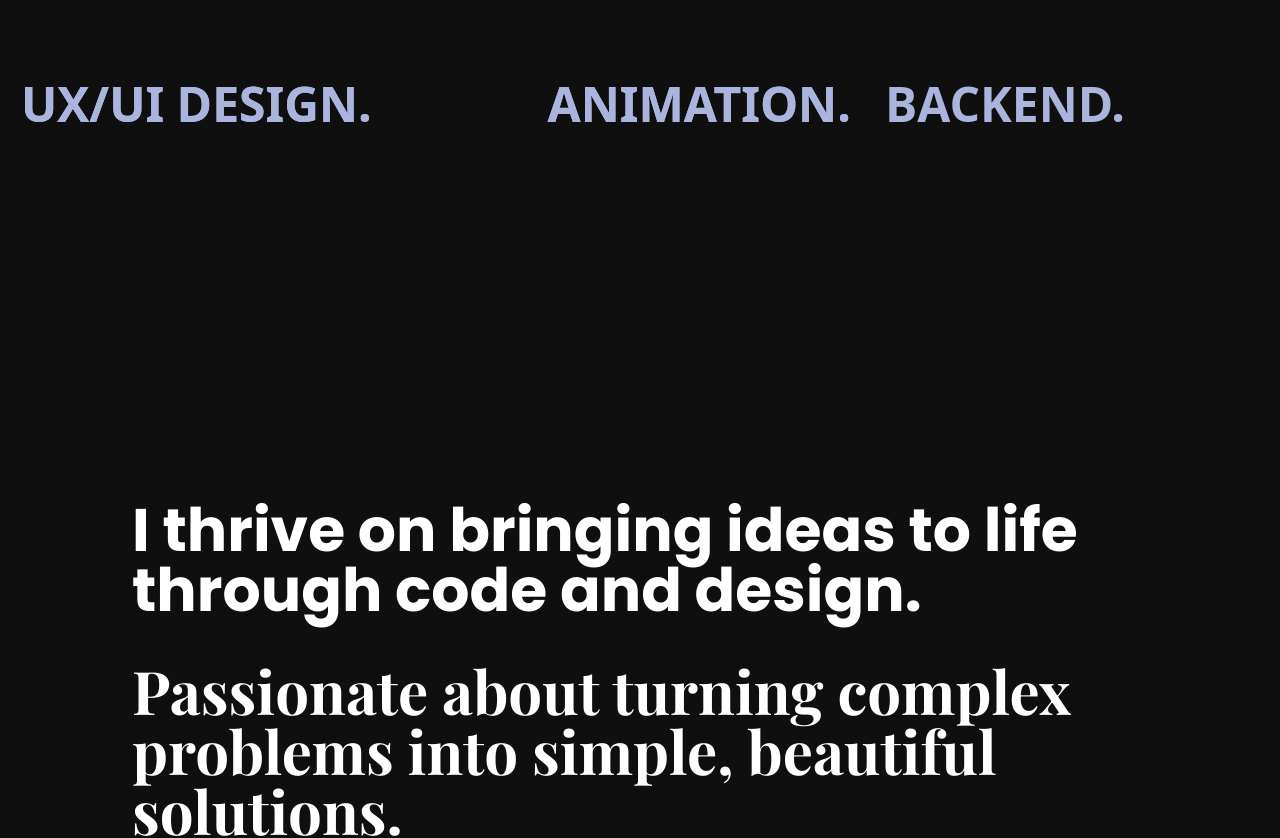
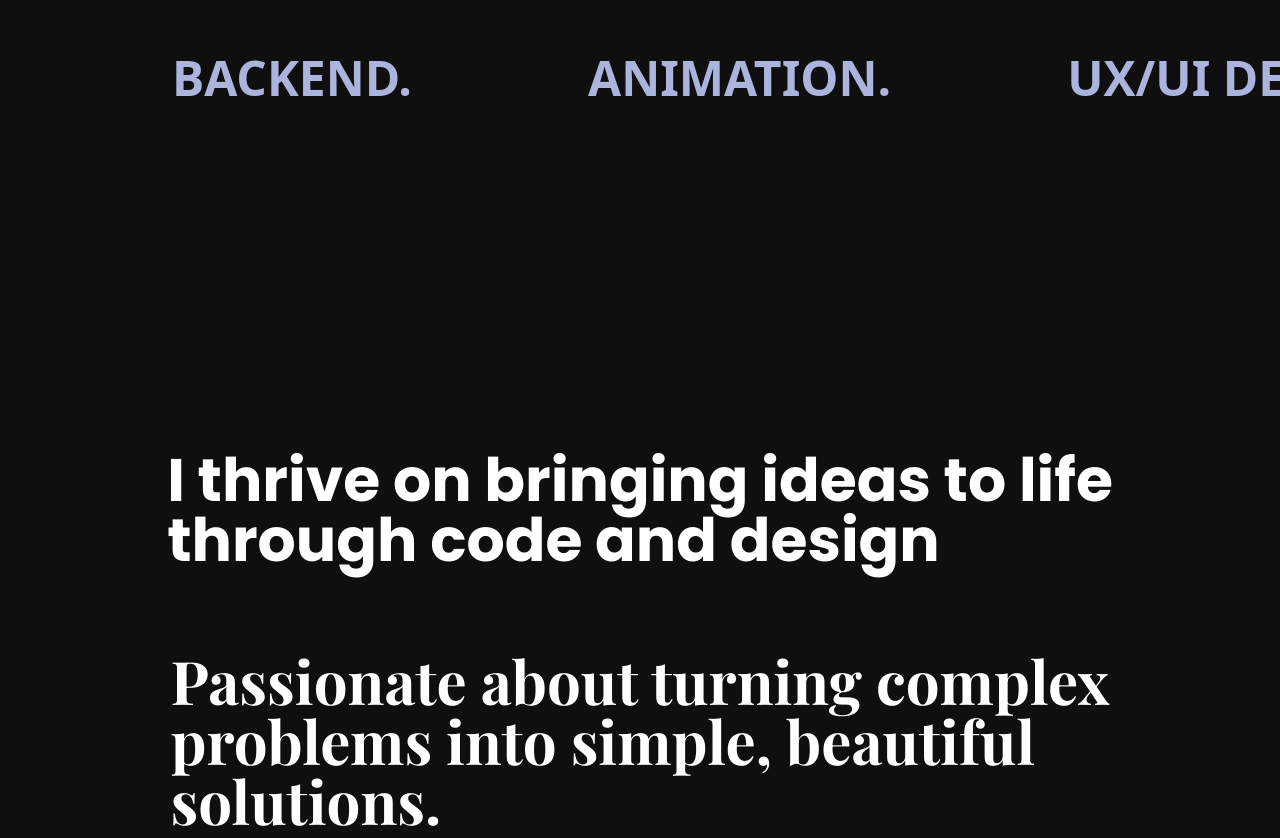
Before and after one commit to SKina-333/Devfolio, a React (Vite) app: page / in a window 1280 px wide. Shown: the part 640-1478 px from the top of the page. Built offline with nearby package versions, Linux system fonts and the light colour scheme; a web font is replaced by a local one.

Commit message:
added  some animation and fix view port size issue

```diff
--- a/src/components/InputGroup.jsx
+++ b/src/components/InputGroup.jsx
@@ -9,8 +9,8 @@ export default function InputGroup({
   onChange,
 }) {
   return (
-    <div className="rounded-md bg-gray-100 px-3 pb-1.5 pt-2.5  focus-within:outline-white-600">
-      <label htmlFor={name} className="block mb-3 text-xs text-gray-800 font-bold">
+    <div className="rounded-md bg-gray-100 px-3 2xl:pb-1.5 2xl:pt-2.5 pb-1 pt-2  focus-within:outline-white-600">
+      <label htmlFor={name} className="block 2xl:mb-3 text-xs text-gray-800 font-bold">
         {labelName}
       </label>
       {type === "textarea" ? (
--- a/src/sections/AnimateSectionOne.jsx
+++ b/src/sections/AnimateSectionOne.jsx
@@ -1,24 +1,92 @@
 import React, { useRef } from "react";
-
+import { motion } from "framer-motion";
 
 export default function AnimateSectionOne() {
+  return (
+    <div className="h-screen flex flex-col gap-20 font-bold 2xl:text-8xl text-6xl p-28 items-center justify-center ">
+      <div id="textBoxOne" className="text-white  flex flex-col items-start ">
+        <div className="flex flex-col justify-center ">
+          <motion.div className="relative w-full ">
+            <motion.p
+              initial={{ rotateX: 0, opacity: 1 }}
+              whileInView={{ rotateX: 90, opacity: 0 }}
+              viewport={{ once: true }}
+              transition={{ duration: 0.5, ease: "linear" }}
+              className="font-Poppins   text-nowrap origin-top"
+            >
+              I thrive on bringing ideas to life
+            </motion.p>
+            <motion.p
+              initial={{ rotateX: -100 }}
+              whileInView={{ rotateX: 0 }}
+              viewport={{ once: true }}
+              transition={{ duration: 0.5, ease: "linear", delay: 0.2 }}
+              className="font-Poppins absolute top-0  text-nowrap origin-bottom"
+            >
+              I thrive on bringing ideas to life
+            </motion.p>
+          </motion.div>
 
-  return (
-    <div
-
-      className="h-screen flex flex-col font-bold text-6xl p-28"
-    >
-      <div id="textBoxOne" className="text-white h-1/2 flex flex-row items-end justify-center">
-        <p className="font-Poppins p-5">
-          I thrive on bringing ideas to life through code and design.
-        </p>
+          <motion.div
+            initial={{ opacity: 0 }}
+            whileInView={{ opacity: 1 }}
+            viewport={{ once: true }}
+            transition={{ duration: 1, ease: "linear" }}
+            className="relative w-full "
+          >
+            <motion.p
+              initial={{ rotateX: 0, opacity: 1 }}
+              whileInView={{ rotateX: 90, opacity: 0 }}
+              viewport={{ once: true }}
+              transition={{ duration: 0.5, ease: "linear", delay: 0.2 }}
+              className="font-Poppins   text-nowrap origin-top"
+            >
+              through code and design
+            </motion.p>
+            <motion.p
+              initial={{ rotateX: -100 }}
+              whileInView={{ rotateX: 0 }}
+              viewport={{ once: true }}
+              transition={{ duration: 0.5, ease: "linear", delay: 0.3 }}
+              className="font-Poppins absolute top-0  text-nowrap origin-bottom"
+            >
+              through code and design
+            </motion.p>
+          </motion.div>
+        </div>
       </div>
 
-      <div id="textBoxTwo" className="text-white h-1/2 flex flex-row items-start justify-center">
-        <p className="font-Playfair p-5">
-          Passionate about turning complex problems into simple, beautiful
+      <div
+        id="textBoxTwo"
+        className="text-white flex flex-col items-start justify-center "
+      >
+        <motion.p
+          initial={{ opacity: 0, x: -100 }}
+          whileInView={{ opacity: 1, x: 0 }}
+          transition={{ duration: 0.7, ease: "linear", delay: 1 }}
+          viewport={{ once: true }}
+          className="font-Playfair "
+        >
+          Passionate about turning complex
+        </motion.p>
+        <motion.p
+          initial={{ opacity: 0, x: 100 }}
+          whileInView={{ opacity: 1, x: 0, repeatCount:0 }}
+          transition={{ duration: 0.7, ease: "linear", delay: 1 }}
+          viewport={{ once: true }}
+          className="font-Playfair "
+        >
+          problems into simple, beautiful
+        </motion.p>
+        <motion.p
+          initial={{ opacity: 0, x: -100 }}
+          whileInView={{ opacity: 1, x: 0 }}
+          transition={{ duration: 0.7, ease: "linear", delay: 1 }}
+          viewport={{ once: true }}
+          className="font-Playfair"
+        >
           solutions.
-        </p>
+        </motion.p>
       </div>
     </div>
   );
--- a/src/sections/ContactSection.jsx
+++ b/src/sections/ContactSection.jsx
@@ -11,28 +11,28 @@ export default function ContactSection() {
       <h2 className="2xl:text-7xl text-6xl font-Poppins font-bold">Let's work together.</h2>
       <div className="flex flex-row gap-10 2xl:mt-36 mt-10 text-black">
         <div className="flex flex-col gap-8 font-Poppins">
-          <div className="h-[190px] w-[630px] bg-white rounded-2xl flex flex-col p-10 justify-center gap-10">
-            <div className="flex justify-center font-semibold text-2xl ">
+          <div className="2xl:h-[190px] 2xl:w-[630px] h-[130px] w-[420px] bg-white rounded-2xl flex flex-col 2xl:p-10 justify-center 2xl:gap-10 gap-5">
+            <div className="flex justify-center font-semibold 2xl:text-2xl text-md">
               53 Solsbury Cres, Keysborough VIC 3173
             </div>
-            <div className="flex flex-row justify-between px-9 font-semibold text-gray-700">
+            <div className="flex flex-row justify-between 2xl:px-9 px-12 font-semibold text-gray-700 2xl:text-md text-xs">
               <button >skprojx.devstack@gmail.com</button>
               <button>+61 481 776 611</button>
             </div>
           </div>
           <div className="flex flex-row gap-8">
-            <div className="h-[190px] w-[300px] rounded-2xl cursor-pointer bg-LinkedIn bg-cover"></div>
-            <div className="h-[190px] w-[300px] rounded-2xl cursor-pointer bg-Github bg-cover"></div>
+            <div className="2xl:h-[190px] 2xl:w-[300px] h-[100px] w-[197px] rounded-2xl cursor-pointer bg-LinkedIn 2xl:bg-cover bg-contain bg-no-repeat bg-center bg-[#2968B2]"></div>
+            <div className="2xl:h-[190px] 2xl:w-[300px] h-[100px] w-[200px] rounded-2xl cursor-pointer bg-Github 2xl:bg-cover bg-contain bg-no-repeat bg-center bg-[#1B2C3A]"></div>
           </div>
           <div className="flex flex-row gap-8">
-            <div className="h-[190px] w-[300px] rounded-2xl cursor-pointer bg-Discord bg-cover"></div>
-            <div className="h-[190px] w-[300px] rounded-2xl cursor-pointer bg-Whatapps bg-cover"></div>
+            <div className="2xl:h-[190px] 2xl:w-[300px] h-[100px] w-[200px] rounded-2xl cursor-pointer bg-Discord 2xl:bg-cover bg-contain bg-no-repeat bg-center bg-[#5B67B0]"></div>
+            <div className="2xl:h-[190px] 2xl:w-[300px] h-[100px] w-[200px] rounded-2xl cursor-pointer bg-Whatapps 2xl:bg-cover bg-contain bg-no-repeat bg-center bg-[#41B649]"></div>
           </div>
 
         </div>
-        <div className="h-[635px] w-[600px] bg-white rounded-2xl p-10 flex flex-col items-center">
-          <h1 className="font-Poltawski text-4xl font-bold">Send me a message</h1>
-          <div className="flex flex-col gap-5 mt-10 w-full px-20">
+        <div className="2xl:h-[635px] 2xl:w-[600px] h-[395px] w-[400px] bg-white rounded-2xl p-10 flex flex-col items-center">
+          <h1 className="font-Poltawski 2xltext-4xl text-2xl font-bold">Send me a message</h1>
+          <div className="flex flex-col gap-5 mt-10 w-full 2xl:px-20 px-5">
               <InputGroup name="Full Name" type="text" labelName="Full Name" placeholder="Norith" onChange={(e)=>{setName(e.target.value)}} value={name} />
               <InputGroup name="Email" type="text" labelName="Email" placeholder="norith@gmail.com" onChange={(e)=>{setEmail(e.target.value)}} value={email} />
               <InputGroup name="Full Name" type="textarea" labelName="Message" placeholder="Hey, Hope you have a nice day!" onChange={(e)=>{setMessage(e.target.value)}} value={message} />
--- a/src/sections/MainSection.jsx
+++ b/src/sections/MainSection.jsx
@@ -31,48 +31,53 @@ export default function MainSection() {
         </motion.div>
       </div>
 
-      <div className="flex flex-row relative mb-28 overflow-x-clip">
+      <div className="flex py-10 mb-28 overflow-x-hidden">
         <motion.div
-
-          animate={{ x: "-100vw" }}
+          initial={{ x: 0 }}
+          animate={{ x: "-100%" }}
           transition={{
-            repeat: 1,
-            duration: 5,
+            repeat: Infinity,
+            duration: 40,
             ease: "linear",
           }}
-          className=" text-5xl text-[#AAB4DD] font-[700] flex flex-row gap-44 absolute bottom-0"
+          className=" text-5xl text-[#AAB4DD] font-[700] flex flex-shrink-0 gap-44"
         >
+          <p>ATION.</p>
+          <p>UX/UI DESIGN.</p>
           <p>BACKEND.</p>
+          <p>ANIMATION.</p>
           <p>UX/UI DESIGN.</p>
+          <p>BACKEND.</p>
           <p>ANIMATION.</p>
+          <p>UX/UI DESIGN.</p>
+          <p>BACKEND.</p>
+          <p>ANIM</p>
+
+
         </motion.div>
         <motion.div
-          animate={{ x: ["100vw", "-100vw"] }}
+         initial={{ x: 0 }}
+         animate={{ x: "-100%" }}
           transition={{
             repeat: Infinity,
-            duration: 10,
+            duration: 40,
             ease: "linear",
           }}
-          className=" text-5xl text-[#AAB4DD] font-[700] flex flex-row gap-44 absolute bottom-0"
+          className=" text-5xl text-[#AAB4DD] font-[700] flex flex-shrink-0 gap-44"
         >
+          <p>ATION.</p>
+          <p>UX/UI DESIGN.</p>
           <p>BACKEND.</p>
+          <p>ANIMATION.</p>
           <p>UX/UI DESIGN.</p>
+          <p>BACKEND.</p>
           <p>ANIMATION.</p>
+          <p>UX/UI DESIGN.</p>
+          <p>BACKEND.</p>
+          <p>ANIM</p>
+
         </motion.div>
-        <motion.div
-          animate={{ x: ["100vw", "-100vw"] }}
-          transition={{
-            repeat: Infinity,
-            duration: 10,
-            ease: "linear",
-            delay: 5,
-          }}
-          className=" text-5xl text-[#AAB4DD] font-[700] flex flex-row gap-44 absolute bottom-0"
-        >
-          <p>BACKEND.</p>
-          <p>UX/UI DESIGN.</p>
-          <p>ANIMATION.</p>
-        </motion.div>
+
       </div>
     </div>
   );
```
